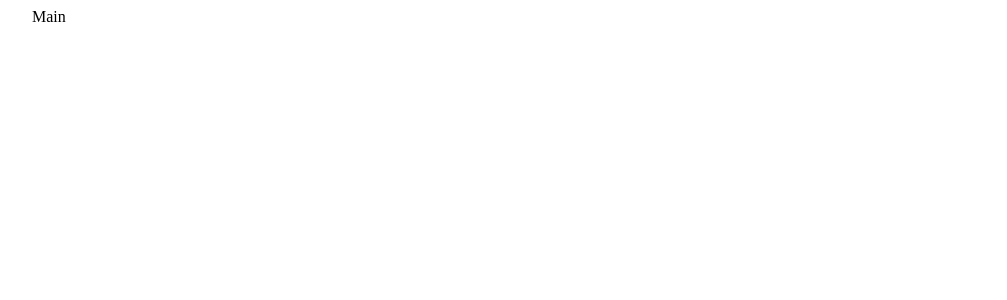
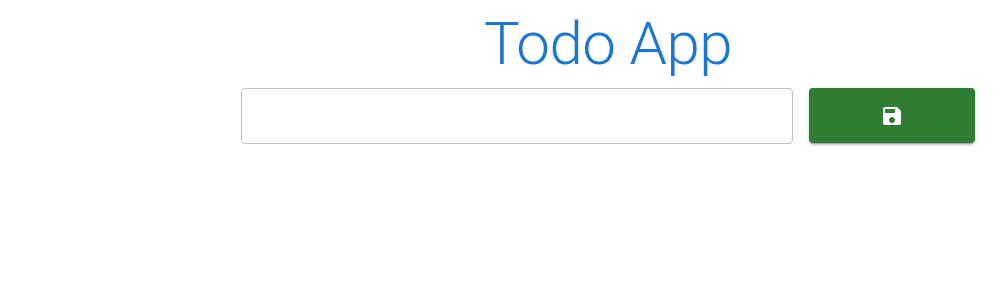
Before and after one commit to nurdoganbahadir/TypeScript-Todo-App, a React (Create React App) app: page / in a window 1280 px wide. Shown: the top 300 px of the page, without its empty margins (32-1039 px from the left). Built offline with nearby package versions, Linux system fonts and the light colour scheme.

Commit message:
addtodo oluşturuldu

```diff
--- /dev/null
+++ b/src/components/AddTodo.tsx
@@ -0,0 +1,41 @@
+import { Box, Button, TextField } from "@mui/material";
+import SaveIcon from "@mui/icons-material/Save";
+import { useState } from "react";
+
+
+
+
+const AddTodo = () => {
+  const [task, setTask] = useState("");
+
+  return (
+    <Box
+      component="form"
+      sx={{
+        display: { xs: "block", sm: "flex" },
+        justifyContent: { xs: "flex-start", sm: "center" },
+        margin: { xs: "1", sm: "auto" },
+        height: { xs: "120px", sm: "80px" },
+      }}
+    >
+      <TextField
+        variant="outlined"
+        color="success"
+        sx={{ minWidth: { xs: "100%", sm: "50%" }, height: "50px", m: 1 }}
+      />
+      <Button
+        variant="contained"
+        color="success"
+        sx={{
+          minWidth: { xs: "100%", sm: "15%" },
+          height: { xs: "40px", sm: "55px" },
+          m: 1,
+        }}
+      >
+        <SaveIcon />
+      </Button>
+    </Box>
+  );
+};
+
+export default AddTodo;
--- a/src/components/Header.tsx
+++ b/src/components/Header.tsx
@@ -1,9 +1,11 @@
-
+import { Typography } from "@mui/material";
 
 const Header = () => {
   return (
-    <div>Header</div>
-  )
-}
+    <Typography variant="h2" align="center" color="primary">
+      Todo App
+    </Typography>
+  );
+};
 
-export default Header
+export default Header;
--- a/src/pages/Main.tsx
+++ b/src/pages/Main.tsx
@@ -1,9 +1,14 @@
-
+import { Container } from "@mui/material";
+import Header from "../components/Header";
+import AddTodo from "../components/AddTodo";
 
 const Main = () => {
   return (
-    <div>Main</div>
-  )
-}
+    <Container>
+      <Header />
+      <AddTodo />
+    </Container>
+  );
+};
 
-export default Main
+export default Main;
```
